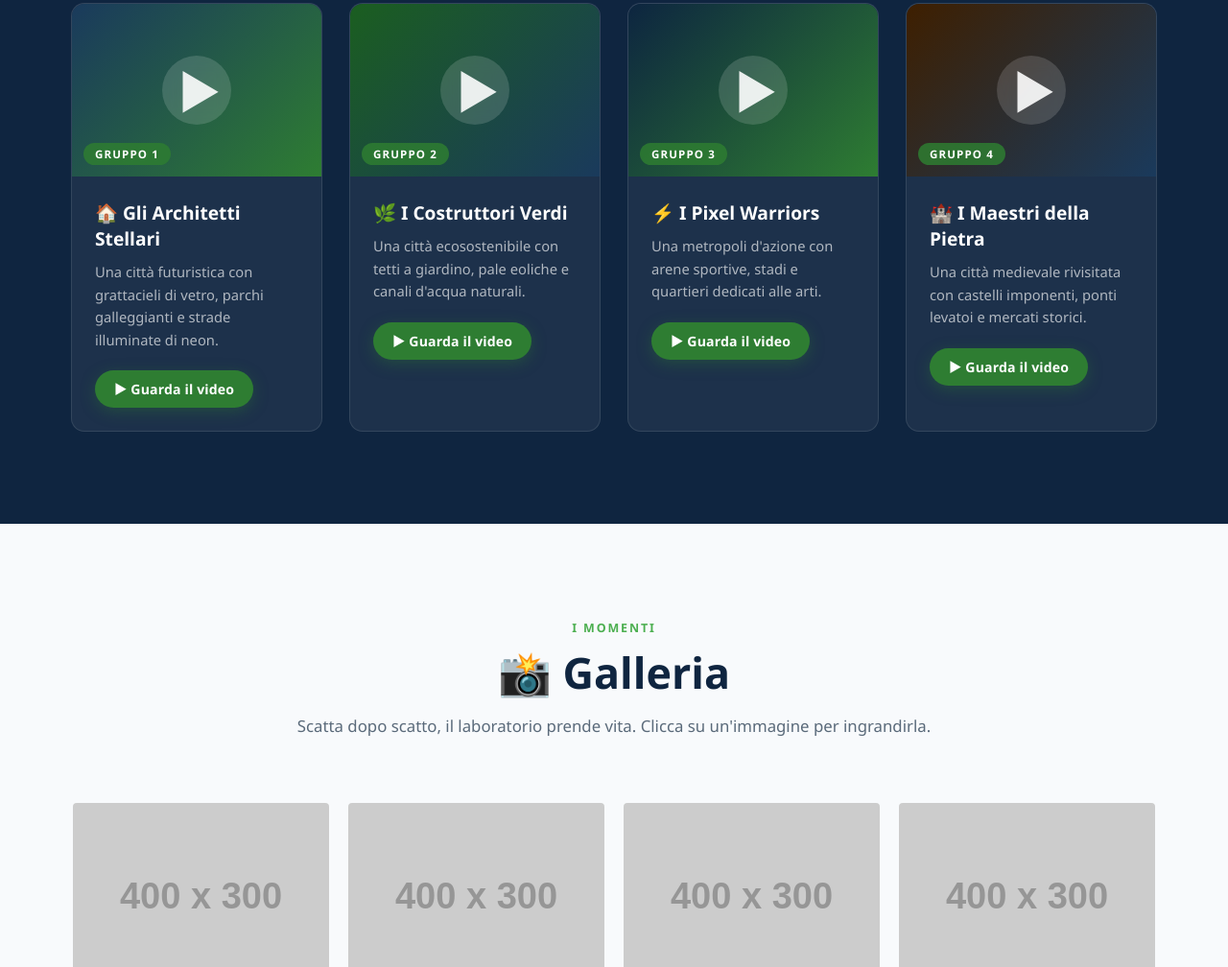
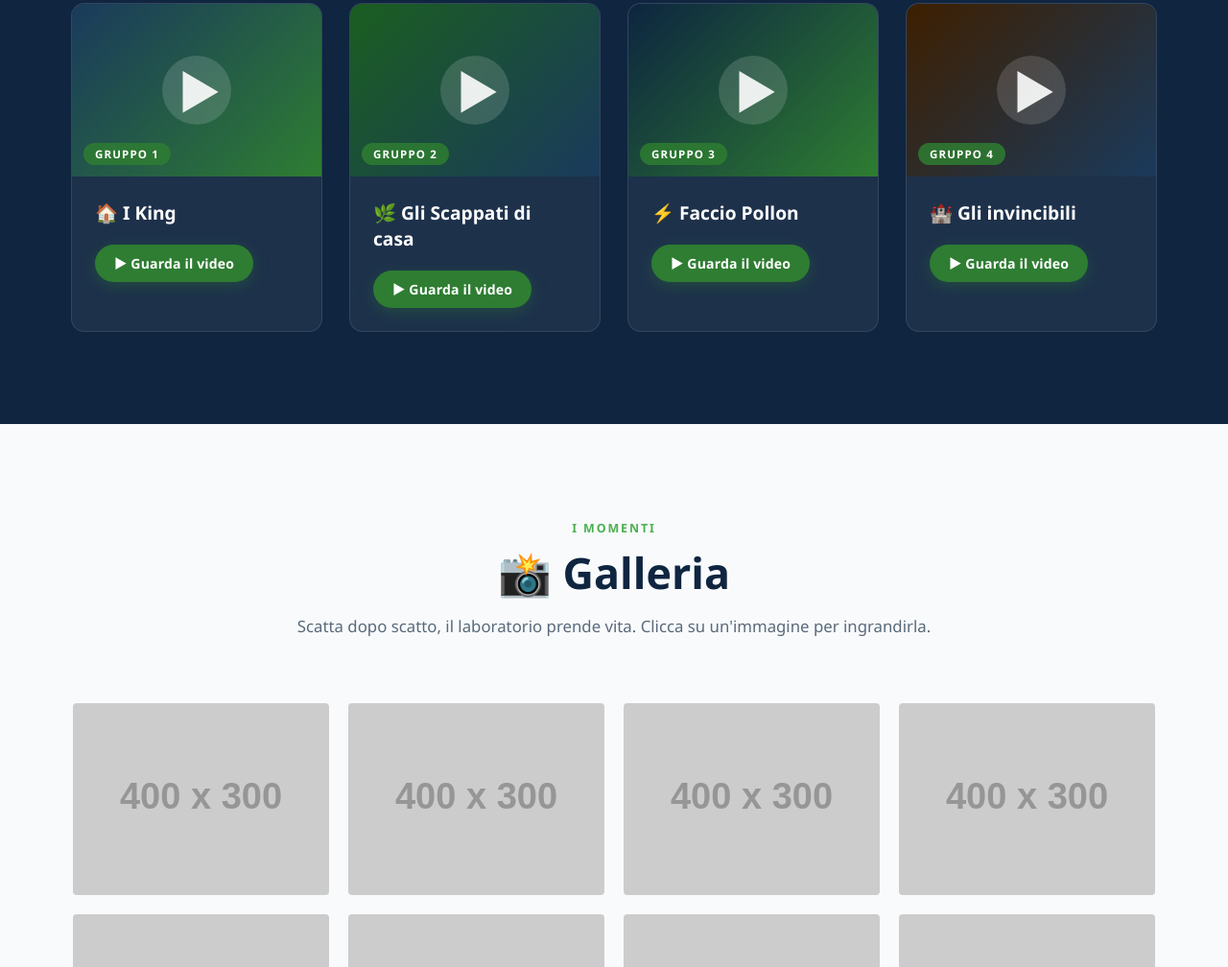
Before and after one commit to CristianAloe/architetti-citta, a plain HTML site: page index.html in a window 1280 px wide. Shown: the part 1918-2926 px from the top of the page at 96% size. Drawn offline with Linux system fonts and the light colour scheme; placeholder pictures from the web are drawn by us.

Commit message:
aggiunta dei video

```diff
--- a/index.html
+++ b/index.html
@@ -122,9 +122,9 @@
               </div>
             </div>
             <div class="video-card__body">
-              <h3 class="video-card__title">🏠 Gli Architetti Stellari</h3>
-              <p class="video-card__desc">Una città futuristica con grattacieli di vetro, parchi galleggianti e strade illuminate di neon.</p>
-              <a href="VIDEO_GRUPPO_1" target="_blank" rel="noopener" class="btn btn--primary btn--sm">▶ Guarda il video</a>
+              <h3 class="video-card__title">🏠 I King</h3>
+              <p class="video-card__desc"></p>
+              <a href="https://youtu.be/yGYrSU6MiIM" target="_blank" rel="noopener" class="btn btn--primary btn--sm">▶ Guarda il video</a>
             </div>
           </div>
 
@@ -137,9 +137,9 @@
               </div>
             </div>
             <div class="video-card__body">
-              <h3 class="video-card__title">🌿 I Costruttori Verdi</h3>
-              <p class="video-card__desc">Una città ecosostenibile con tetti a giardino, pale eoliche e canali d'acqua naturali.</p>
-              <a href="VIDEO_GRUPPO_2" target="_blank" rel="noopener" class="btn btn--primary btn--sm">▶ Guarda il video</a>
+              <h3 class="video-card__title">🌿 Gli Scappati di casa</h3>
+              <p class="video-card__desc"></p>
+              <a href="https://youtu.be/6nbmoOAmes0" target="_blank" rel="noopener" class="btn btn--primary btn--sm">▶ Guarda il video</a>
             </div>
           </div>
 
@@ -152,9 +152,9 @@
               </div>
             </div>
             <div class="video-card__body">
-              <h3 class="video-card__title">⚡ I Pixel Warriors</h3>
-              <p class="video-card__desc">Una metropoli d'azione con arene sportive, stadi e quartieri dedicati alle arti.</p>
-              <a href="VIDEO_GRUPPO_3" target="_blank" rel="noopener" class="btn btn--primary btn--sm">▶ Guarda il video</a>
+              <h3 class="video-card__title">⚡ Faccio Pollon</h3>
+              <p class="video-card__desc"></p>
+              <a href="https://youtu.be/w59S_2K2uH0" target="_blank" rel="noopener" class="btn btn--primary btn--sm">▶ Guarda il video</a>
             </div>
           </div>
 
@@ -167,9 +167,9 @@
               </div>
             </div>
             <div class="video-card__body">
-              <h3 class="video-card__title">🏰 I Maestri della Pietra</h3>
-              <p class="video-card__desc">Una città medievale rivisitata con castelli imponenti, ponti levatoi e mercati storici.</p>
-              <a href="VIDEO_GRUPPO_4" target="_blank" rel="noopener" class="btn btn--primary btn--sm">▶ Guarda il video</a>
+              <h3 class="video-card__title">🏰 Gli invincibili</h3>
+              <p class="video-card__desc"></p>
+              <a href="https://youtu.be/PBXhBKiJtmU" target="_blank" rel="noopener" class="btn btn--primary btn--sm">▶ Guarda il video</a>
             </div>
           </div>
 
```
